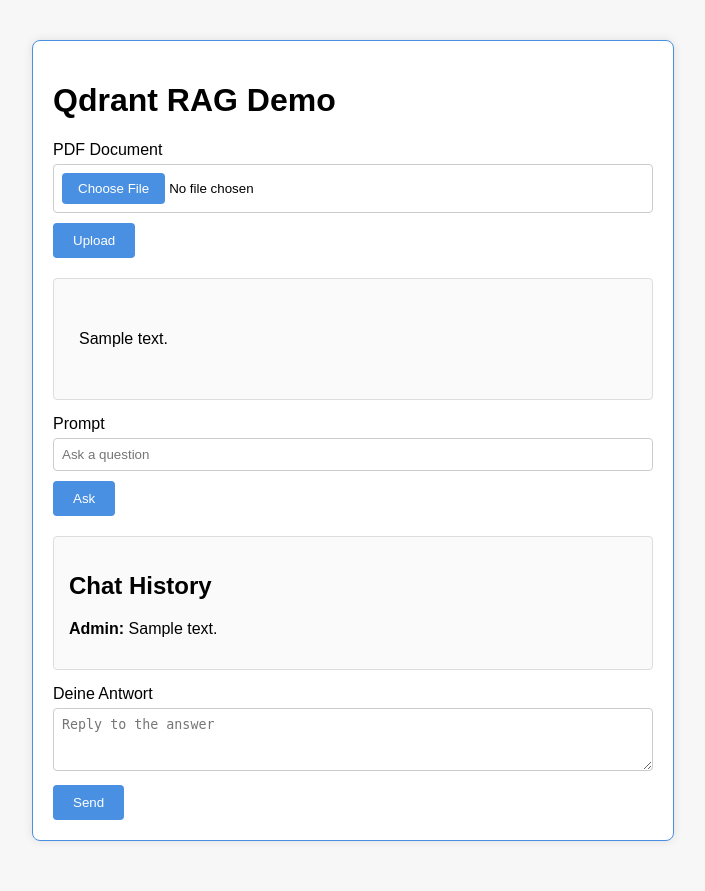
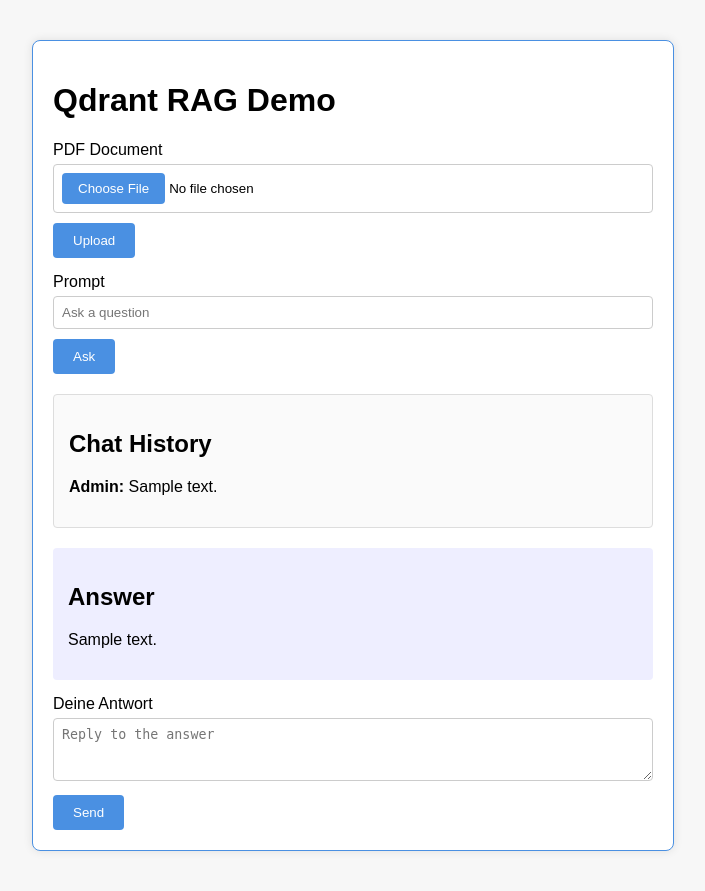
Before and after one commit to bennyhandball/Datenbanken, a Flask app: template templates/index.html in a window 1280 px wide. Shown: the whole page, without its empty margins (287-992 px from the left). Before the commit the page ends 841 px from the top, so only its background shows below. Run offline with Flask 3, Linux system fonts and the light colour scheme; the template is opened without the code that fills it: most values are stand-ins (such as "Sample title", 1, 10 or a date in 2020).

Commit message:
Revert "Enable multi-turn chat"

```diff
--- a/static/script.js
+++ /dev/null
@@ -1,23 +0,0 @@
-// Show a simple loading bar during form submissions
-function startLoading() {
-    const bar = document.getElementById('loading-container');
-    if (bar) {
-        bar.style.display = 'block';
-    }
-}
-
-function stopLoading() {
-    const bar = document.getElementById('loading-container');
-    if (bar) {
-        bar.style.display = 'none';
-    }
-}
-
-document.addEventListener('DOMContentLoaded', () => {
-    stopLoading();
-    document.querySelectorAll('form').forEach(form => {
-        form.addEventListener('submit', () => {
-            startLoading();
-        });
-    });
-});
--- a/static/style.css
+++ b/static/style.css
@@ -64,6 +64,12 @@
     background-color: var(--accent-color);
 }
 
+.answer {
+    margin-top: 20px;
+    background: #eef;
+    padding: 15px;
+    border-radius: 4px;
+}
 
 .error {
     margin-top: 20px;
@@ -100,45 +106,3 @@
     max-height: 300px;
     overflow-y: auto;
 }
-
-
-.chat-message {
-    margin: 10px 0;
-    padding: 10px;
-    border-radius: 4px;
-    max-width: 80%;
-    clear: both;
-}
-
-.chat-message.user {
-    background: #d0e6ff;
-    margin-left: auto;
-    text-align: right;
-}
-
-.chat-message.assistant {
-    background: #f0f0f0;
-    margin-right: auto;
-}
-
-#loading-container {
-    width: 100%;
-    height: 4px;
-    background: #eee;
-    margin-top: 10px;
-    display: none;
-    overflow: hidden;
-}
-
-#loading-bar {
-    height: 100%;
-    width: 0;
-    background-color: var(--primary-color);
-    animation: loading 2s linear infinite;
-}
-
-@keyframes loading {
-    0% { width: 0; }
-    100% { width: 100%; }
-}
-=======
--- a/templates/index.html
+++ b/templates/index.html
@@ -8,22 +8,11 @@
 <body>
 <div class="container">
     <h1>Qdrant RAG Demo</h1>
-    <div id="loading-container"><div id="loading-bar"></div></div>
     <form method="post" action="{{ url_for('upload') }}" enctype="multipart/form-data" class="upload-form">
         <label for="document">PDF Document</label>
         <input type="file" name="document" id="document" accept="application/pdf">
         <button type="submit">Upload</button>
     </form>
-
-    {% if chat_history %}
-    <div class="chat-history">
-        {% for msg in chat_history %}
-        <div class="chat-message {{ msg.role }}">
-            <p>{{ msg.content }}</p>
-        </div>
-        {% endfor %}
-    </div>
-    {% endif %}
 
     <form method="post" action="{{ url_for('query') }}" class="query-form">
         <label for="query">Prompt</label>
@@ -46,7 +35,11 @@
     </div>
     {% endif %}
 
-    {% if chat_history %}
+    {% if answer %}
+    <div class="answer">
+        <h2>Answer</h2>
+        <p>{{ answer }}</p>
+    </div>
     <form method="post" action="{{ url_for('respond') }}" class="response-form">
         <label for="response">Deine Antwort</label>
         <textarea name="response" id="response" rows="3" placeholder="Reply to the answer" required></textarea>
@@ -54,6 +47,5 @@
     </form>
     {% endif %}
 </div>
-<script src="{{ url_for('static', filename='script.js') }}"></script>
 </body>
 </html>
```
Also changed, not shown: README.md.
